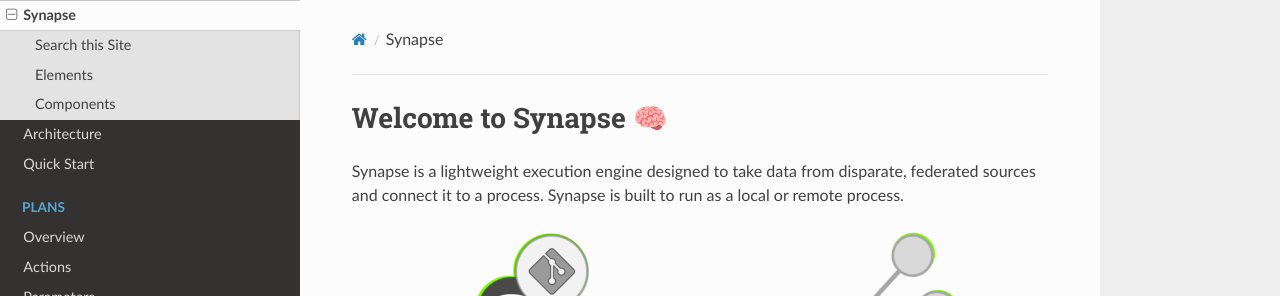
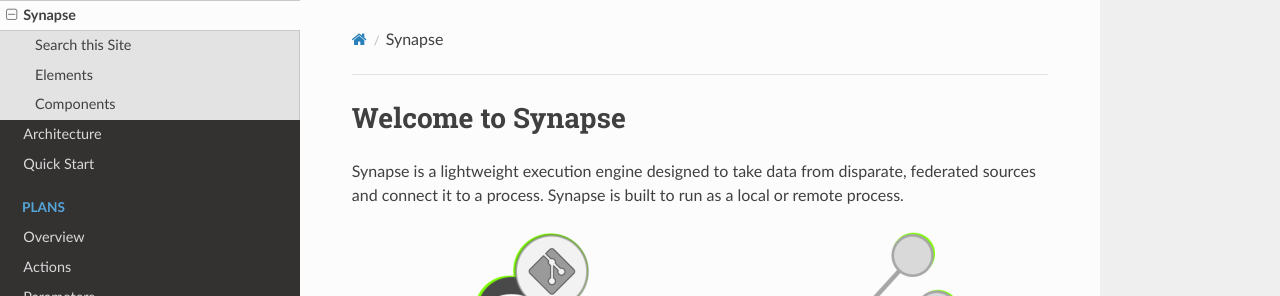
Before and after one commit to SynapseProject/synapse.docs, an MkDocs documentation site: the page built from docs/index.md, in a window 1280 px wide and 900 px high. Shown: the top 296 px of the window. Built offline with MkDocs 1.6.1, drawn with Linux system fonts in a browser that asks for light colours; nearby versions of some CDN libraries; old or Windows-style settings are respelled for this version of MkDocs.

Commit message:
Reverting changes

```diff
--- a/docs/index.md
+++ b/docs/index.md
@@ -1,4 +1,4 @@
-# Welcome to Synapse 🧠
+# Welcome to Synapse
 
 Synapse is a lightweight execution engine designed to take data from disparate, federated sources and connect it to a process.  Synapse is built to run as a local or remote process.
 
```
